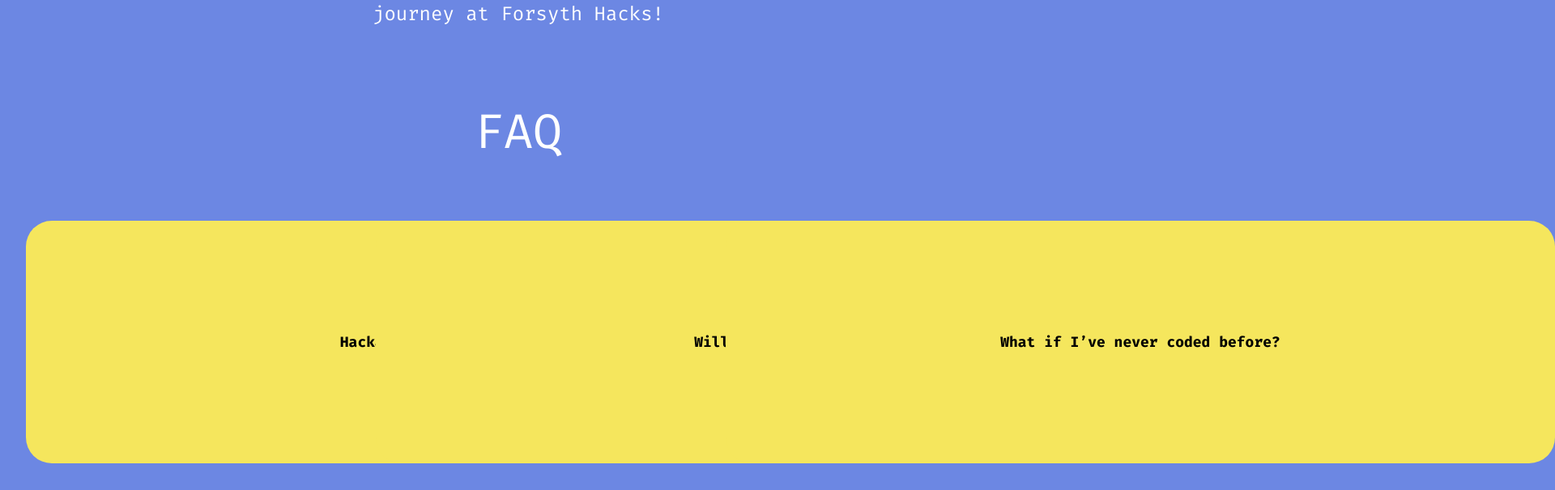
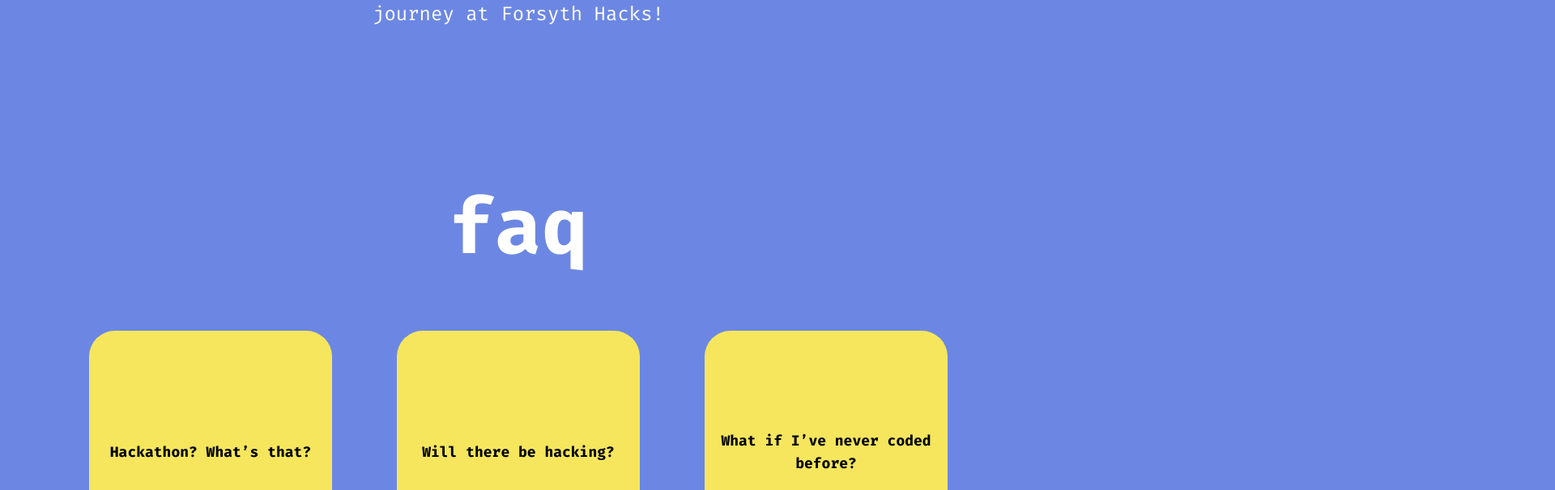
Before and after one commit to SFHSHackClub/forsyth-hacks-v2-site, a Next.js app: page / in a window 1280 px wide. Shown: the part 2538-3144 px from the top of the page at 81% size, 1920 px wide, since content can reach past the window. Built offline with nearby package versions, Linux system fonts and the light colour scheme.

Commit message:
changed embla to next image fixed scaling issues with faq changed faq title

```diff
--- a/components/Carousel/EmblaCarousel.tsx
+++ b/components/Carousel/EmblaCarousel.tsx
@@ -1,5 +1,6 @@
 'use client'
 import React, { useCallback } from 'react'
+import Image from 'next/image'
 import useEmblaCarousel, {
   EmblaOptionsType,
   EmblaCarouselType
@@ -47,10 +48,12 @@
         <div className="embla__container">
           {slides.map((index) => (
             <div className="embla__slide" key={index}>
-              <img
+              <Image
                 className="embla__slide__img"
                 src={imageByIndex(index)}
                 alt="Your alt text"
+                width={300}
+                height={300}
               />
             </div>
           ))}
--- a/components/FlipCard/flipcard.scss
+++ b/components/FlipCard/flipcard.scss
@@ -39,8 +39,14 @@
       }
     }
   }
+  @media screen and (min-width: 1024px) {
+    .flip-card-outer {
+      width: 300px;
+      height: 300px;
+    }
+  }
 
-  @media screen and (min-width: 1800px) {
+  @media screen and (min-width: 1400px) {
     .flip-card-outer {
       width: 400px;
       height: 300px;
--- a/src/app/globals.css
+++ b/src/app/globals.css
@@ -6,12 +6,6 @@
   --foreground-rgb: 255, 255, 255;
   --background-rgb: 108,135,227;
 }
-@media (prefers-color-scheme: dark) {
-  :root {
-    --foreground-rgb: 255, 255, 255;
-    --background-rgb: 108,135,227;
-  }
-}
 
 body {
   color: rgb(var(--foreground-rgb));
--- a/src/app/page.tsx
+++ b/src/app/page.tsx
@@ -9,7 +9,7 @@
 
 export default function Home() {
 
-  const registerLink = "https://google.com/"
+  const registerLink = "https://reddit.com/r/thelostwoods/"
   const OPTIONS: EmblaOptionsType = { loop: true }
   const SLIDE_COUNT = 3
   const SLIDES = Array.from(Array(SLIDE_COUNT).keys())
@@ -22,7 +22,7 @@
         <div className='justify-start w-[0px] md:w-full'>
           <ScrollElement>
             <Image
-              className="relative dark:drop-shadow-[0_0_0.3rem_#ffffff70] dark:invert w-[0px] md:w-[160px] lg:w-[300px]"
+              className="relative md:w-[160px] lg:w-[300px]"
               src="/fs-hacks-temp-cropped.png"
               alt="Next.js Logo"
               width={180}
@@ -143,10 +143,10 @@
         </p>
       </div>
 
-      <Spacer height='100px'/>
+      <Spacer height='200px'/>
       {/* FAQ */}
       <div className='flex-col justify-center items-center w-full'>
-        <p id='faq' className='w-full text-6xl pb-20 text-center'>FAQ</p>
+        <p id='faq' className='w-full text-8xl pb-20 text-center'><b>faq</b></p>
         <div className='flex justify-center items-center'>
           <div className='grid gap-8 grid-rows-9  lg:gap-20 lg:grid-rows-3 lg:grid-cols-3 w-fit items-center justify-center'>
             <FlipCard
```
